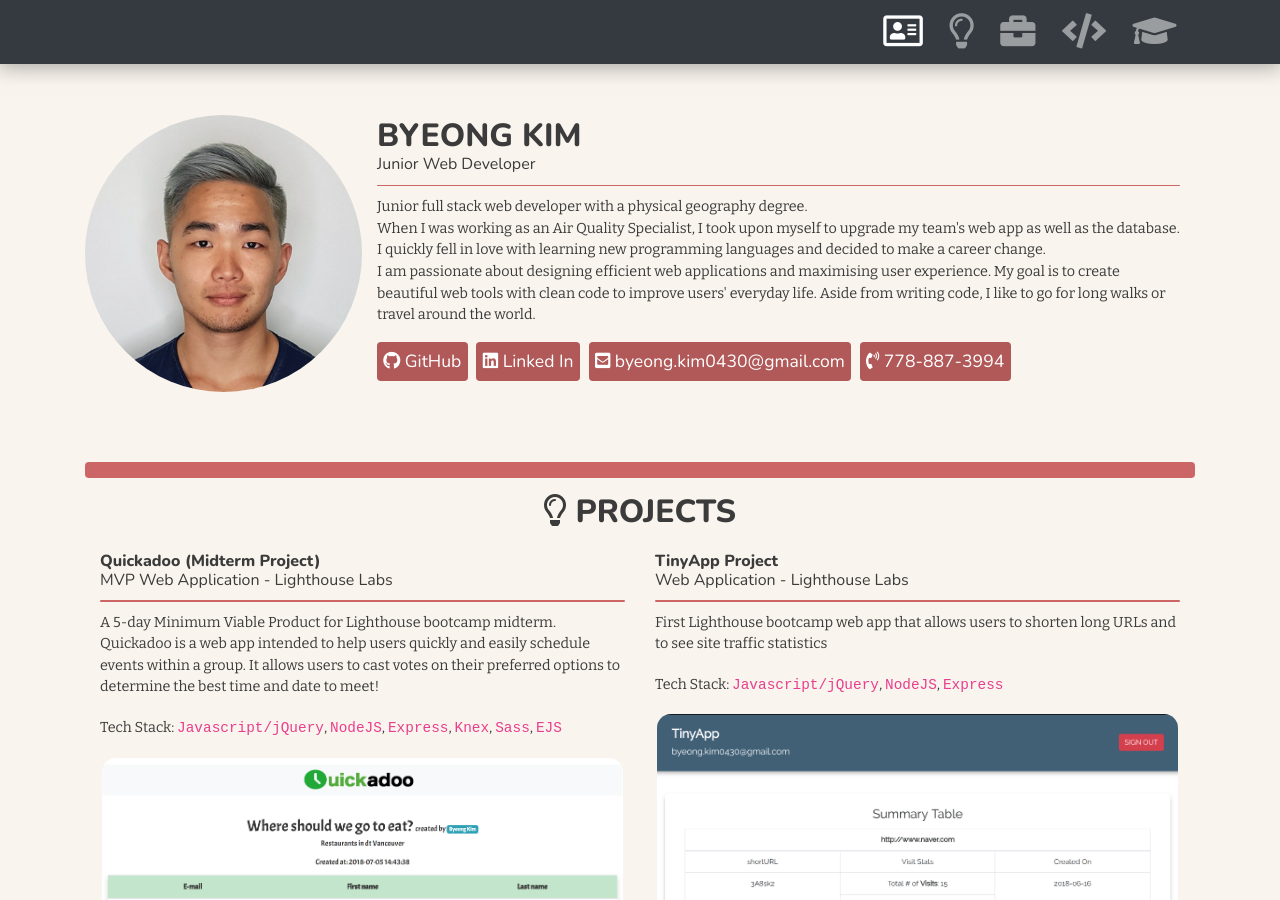
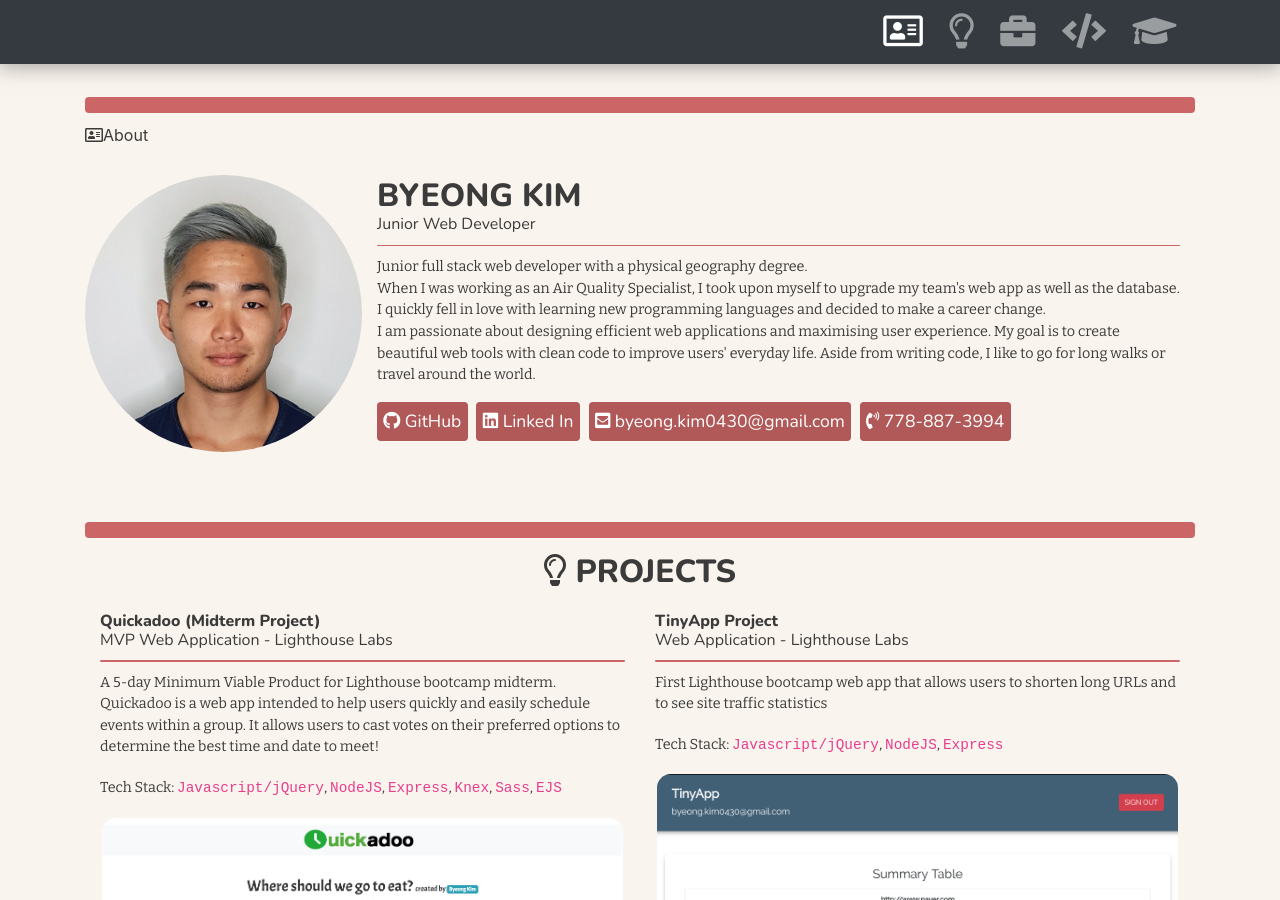
Before and after one commit to byeong0430/byeong0430.github.io, a Jekyll site: the page built from index.html, in a window 1280 px wide and 900 px high. Built offline with Jekyll 4.4.1, drawn with Linux system fonts in a browser that asks for light colours; nearby versions of some CDN libraries.

Commit message:
added section title

```diff
--- a/_includes/about.html
+++ b/_includes/about.html
@@ -1,6 +1,10 @@
 <a name="about"></a>
 <main class='site-about'>
   <article class='container'>
+    <hr class='section-divider'>
+    <header class='section-header' id='about-header'>
+      <i class="far fa-address-card"></i>About
+    </header>
     <div class='row'>
       <img src='/assets/img/faceshot.png' alt='face pic'>
       <div class='col profile'>
```
